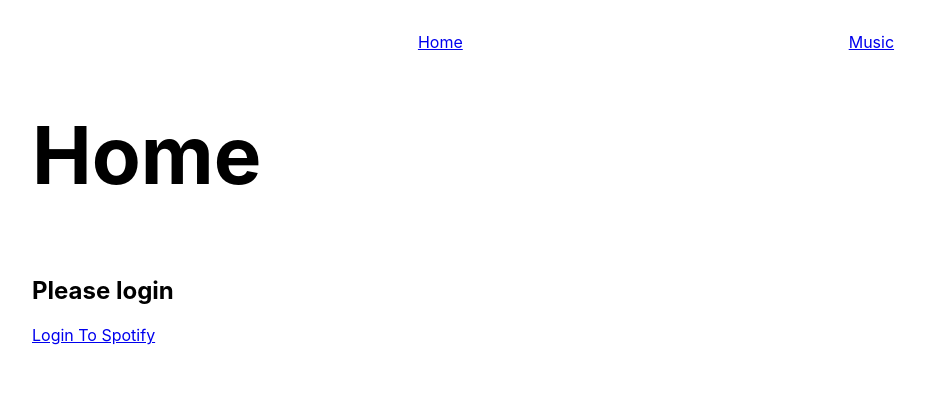
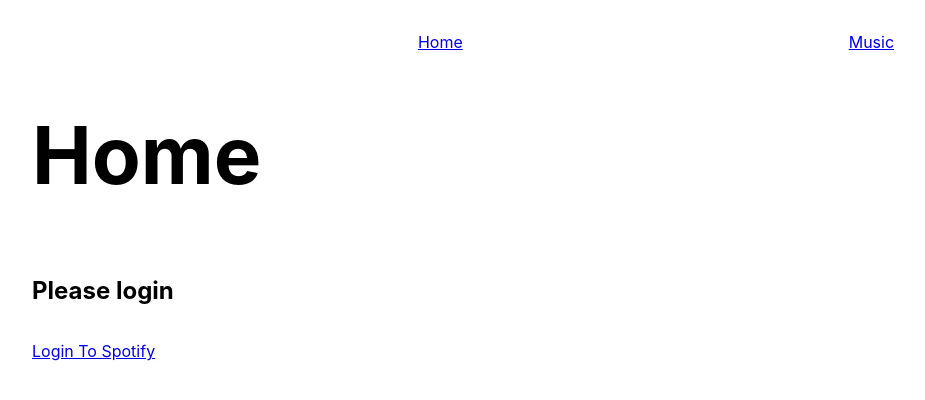
Before and after one commit to nforman91/music_experiment, a React (Create React App) app: page / in a window 1280 px wide. Shown: the top 400 px of the page, without its empty margins (0-925 px from the left). Built offline with nearby package versions, Linux system fonts and the light colour scheme.

Commit message:
Updated artist list spacing 2

```diff
--- a/src/App.js
+++ b/src/App.js
@@ -53,10 +53,10 @@ function App() {
 
   const renderArtists = () => {
     return artists.map(artist => (
-        <div key={artist.id}>
+        <StyledList key={artist.id}>
             {artist.images.length ? <img width={"100%"} src={artist.images[0].url} alt=""/> : <div>No Image</div>}
             {artist.name}
-        </div>
+        </StyledList>
     ));
   };
 
@@ -70,16 +70,20 @@ function App() {
         </Routes>
       </Router>
       <StyledArtists>
+        <StyledSearch>
         {token ?
           <form onSubmit={searchArtists}>
             <input type="text" onChange={e => setSearchKey(e.target.value)}/>
             <button type={"submit"}>Search</button>
           </form>
         : <h2>Please login</h2>}
+        </StyledSearch>
+        <StyledLogged>
         {!token ?
           <a href={`${AUTH_ENDPOINT}?client_id=${CLIENT_ID}&redirect_uri=${REDIRECT_URI}&response_type=${RESPONSE_TYPE}`}>Login To Spotify</a>
           : <button onClick={logout}>Logout</button>
         }
+        </StyledLogged>
         {renderArtists()}
       </StyledArtists>
     </div>
@@ -94,4 +98,16 @@ const StyledArtists = styled.div`
       margin-right: 2rem;
 `;
 
+const StyledSearch = styled.div`
+  padding-bottom: 1rem;
+`;
+
+const StyledLogged = styled.div`
+  padding-bottom: 1rem;
+`;
+
+const StyledList = styled.div`
+  padding-bottom: 2rem;
+`;
+
 export default App;
```
